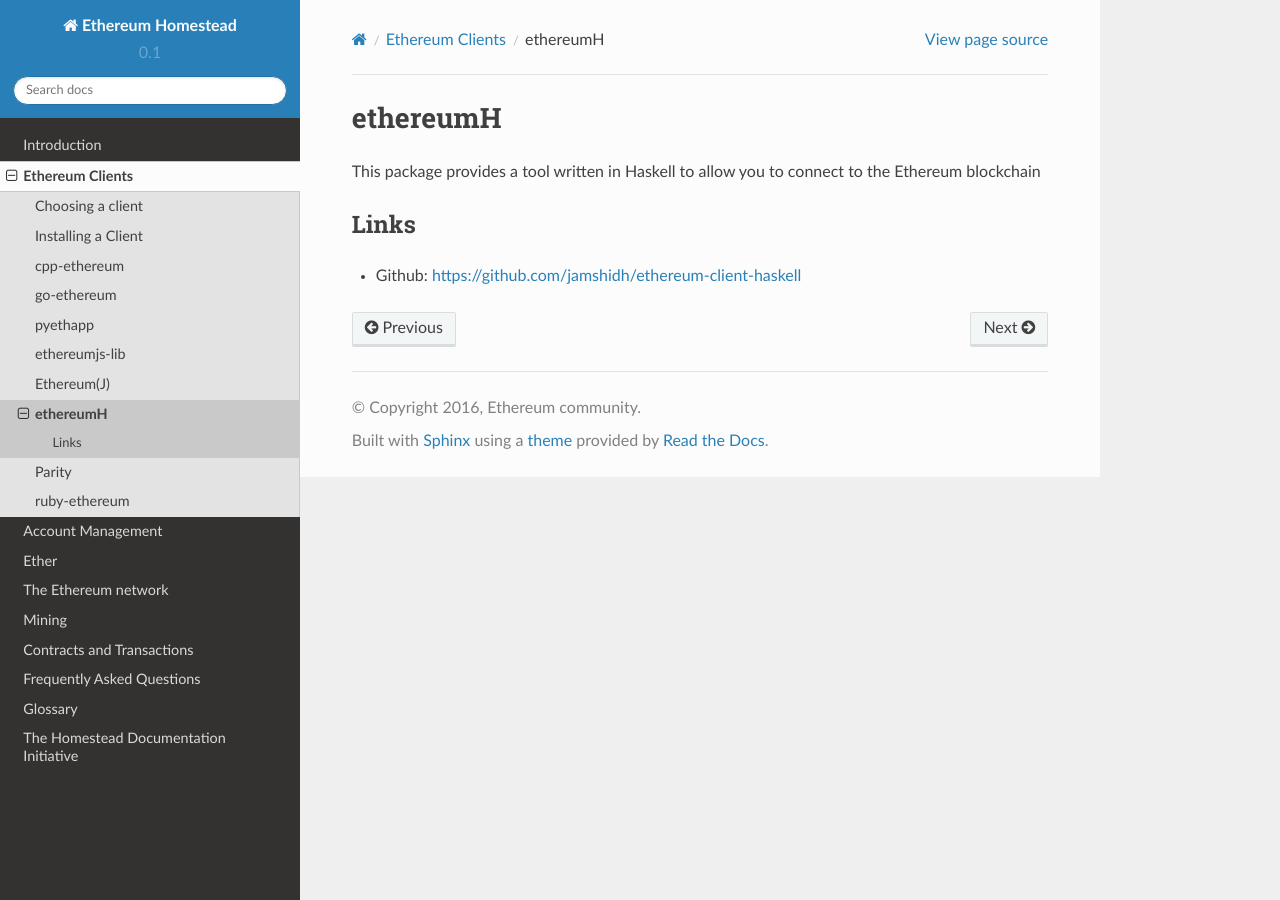
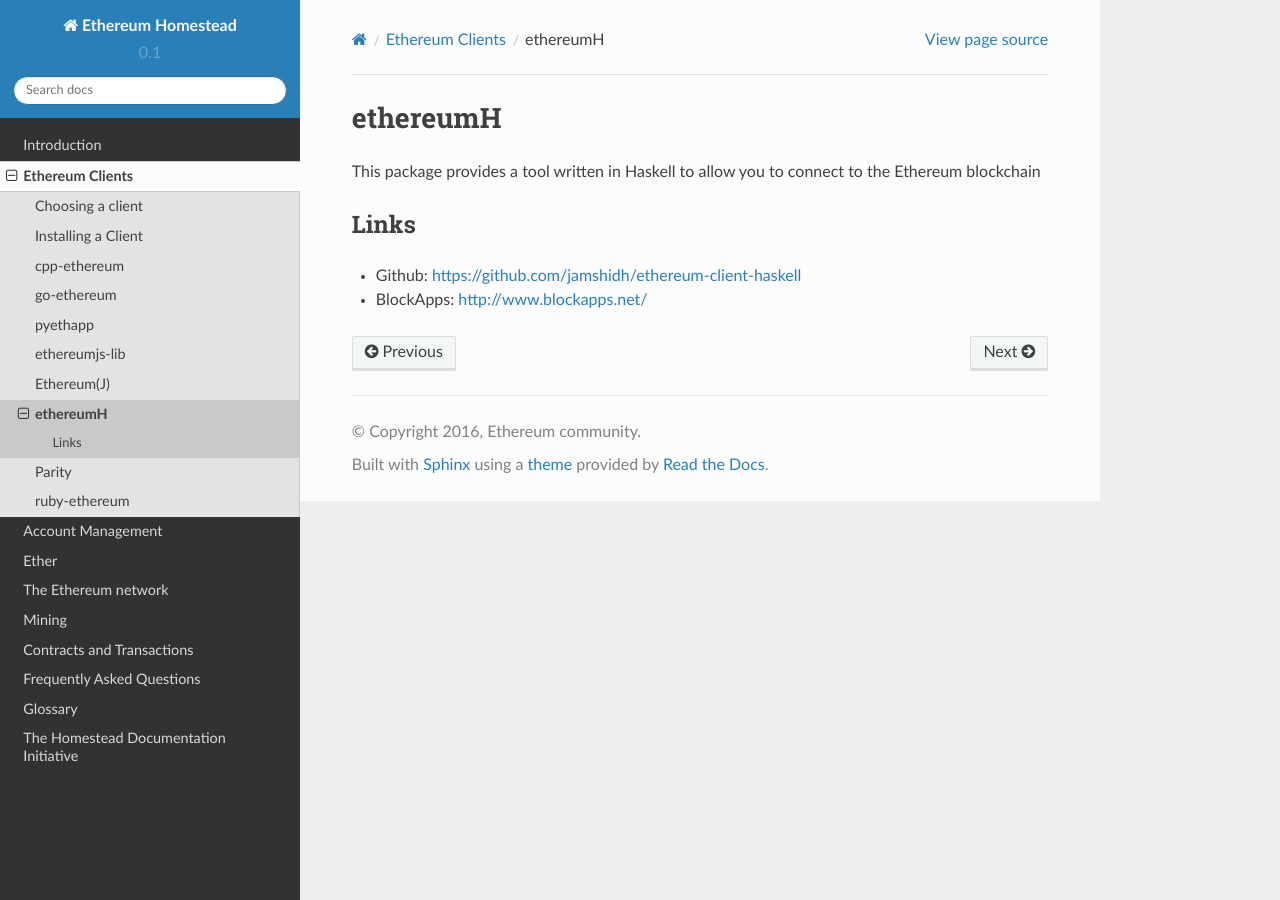
Before and after one commit to ethereum/homestead-guide, a Sphinx documentation site: the page built from source/ethereum-clients/ethereumh/ethereumh.rst, in a window 1280 px wide. Built offline with Sphinx 7.4.7 and the Read the Docs theme 2.0.0, drawn with Linux system fonts in a browser that asks for light colours.

Commit message:
Corrected ConsenSys to BlockApps for ethereumH client.

```diff
--- a/source/ethereum-clients/choosing-a-client.rst
+++ b/source/ethereum-clients/choosing-a-client.rst
@@ -46,7 +46,7 @@
 +------------------------+------------+------------------------+----------------------------------+
 | :ref:`Ethereum\(J\)`   | Java       | `\<ether.camp\>`_      | `ethereumJ-v1.2.0-homestead-RC`_ |
 +------------------------+------------+------------------------+----------------------------------+
-| :ref:`ethereumH`       | Haskell    | `ConsenSys`_           | not available yet                |
+| :ref:`ethereumH`       | Haskell    | `BlockApps`_           | not available yet                |
 +------------------------+------------+------------------------+----------------------------------+
 | :ref:`Parity`          | Rust       | `Ethcore`_             | `Parity-v1.0.0`_                 |
 +------------------------+------------+------------------------+----------------------------------+
@@ -55,7 +55,7 @@
 
 .. _Ethereum Foundation: https://ethereum.org/foundation
 .. _\<ether.camp\>: http://www.ether.camp
-.. _ConsenSys: https://consensys.net/
+.. _BlockApps: http://www.blockapps.net/
 .. _Ethcore: https://ethcore.io/
 .. _Jan Xie: https://github.com/janx/
 
--- a/source/ethereum-clients/ethereumh/ethereumh.rst
+++ b/source/ethereum-clients/ethereumh/ethereumh.rst
@@ -4,8 +4,10 @@
 ethereumH
 ################################################################################
 
-This package provides a tool written in Haskell to allow you to connect to the Ethereum blockchain
+This package provides a tool written in Haskell to allow you to connect to
+the Ethereum blockchain
 
 Links
 --------------------------------------------------------------------------------
 * Github: https://github.com/jamshidh/ethereum-client-haskell
+* BlockApps: http://www.blockapps.net/
```
